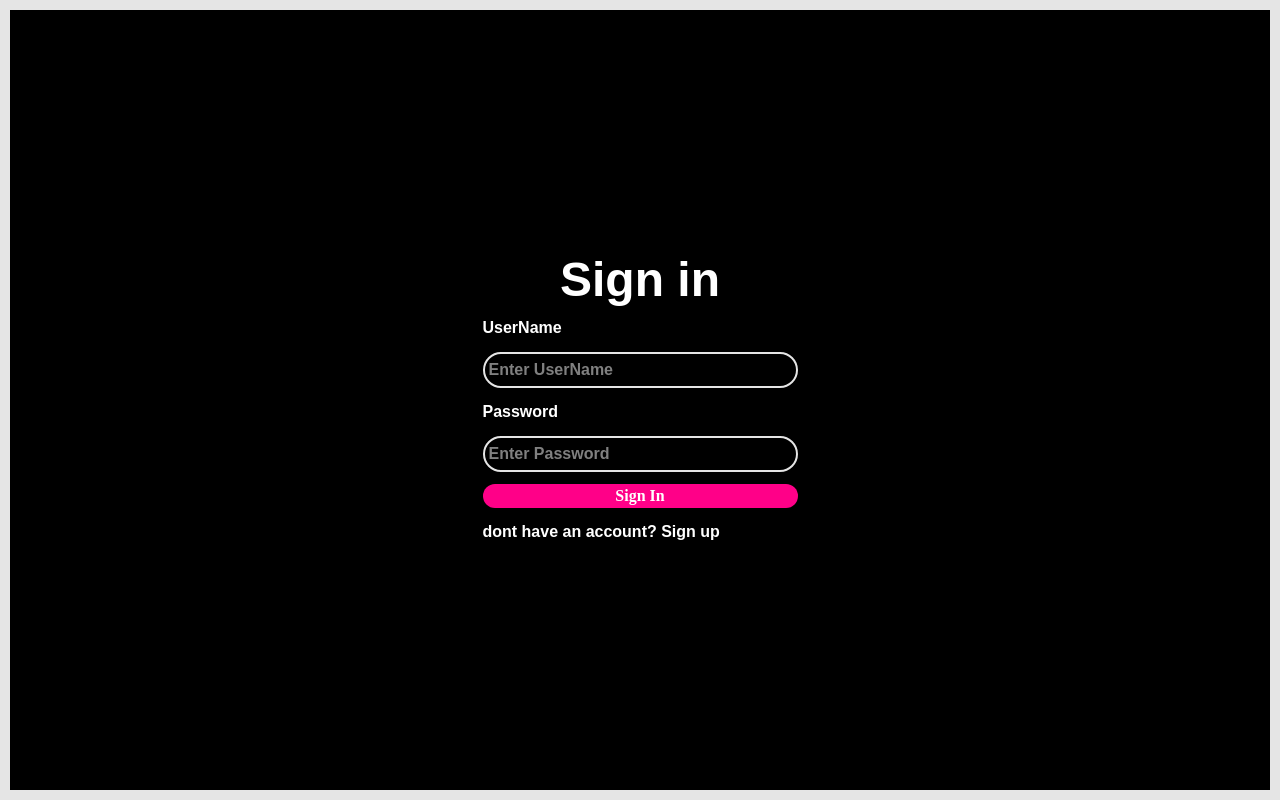
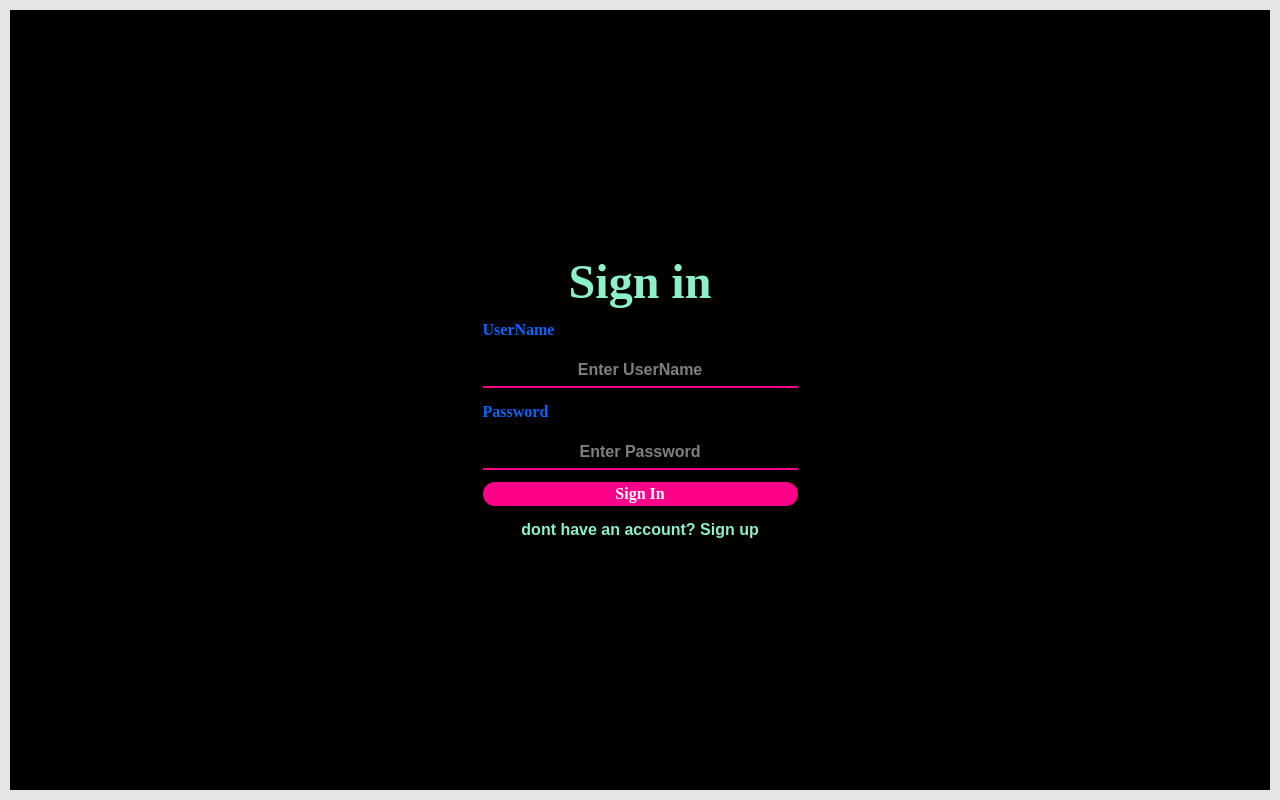
Before and after one commit to DAWAR-666/4OX.io-fe, a React (Vite) app: page /login in a window 1280 px wide. Built offline with nearby package versions, Linux system fonts and the light colour scheme; no server answers.

Commit message:
updated login ui

```diff
--- a/src/components/Login.tsx
+++ b/src/components/Login.tsx
@@ -29,40 +29,40 @@ const Login = () => {
 
     }
   return (
-    <div className="bg-black min-h-screen w-screen font-bold border-10 text-white flex justify-center items-center">
+    <div className="bg-black min-h-screen w-screen font-bold border-10 text-white flex  justify-center items-center">
         <Toaster position='top-center'/>
-        <form className="flex flex-col gap-3 w-1/2 md:w-1/4">
-            <div className="text-center text-3xl md:text-5xl">
+        <form className="flex flex-col animate-fade-in gap-3 w-1/2 md:w-1/4">
+            <div className="text-center text-3xl md:text-5xl font-['Press_Start_2p'] text-[#8df0cc]">
                 {login?'Sign in':'Sign up'}
             </div>
-            <span>UserName</span>
+            <span className="font-['Press_Start_2p'] text-[#0d63f8]">UserName</span>
             <input
                 required
                 type="text"
                 placeholder="Enter UserName"
                 value={userName}
                 onChange={(e)=>{setUserName(e.target.value)}}
-                className="border-2 rounded-full p-1"
+                className="border-b-2 border-[#ff0088] text-center focus:outline-none p-1"
             />
             {!login&&
             <>
-            <span>Email</span>
+            <span className="font-['Press_Start_2p'] text-[#0d63f8]">Email</span>
             <input
                 required
                 type="email"
                 placeholder="Enter Email"
                 value={email}
                 onChange={(e)=>{setEmail(e.target.value)}}
-                className="border-2 rounded-full p-1"
+                className="border-b-2 text-center focus:outline-none p-1 border-[#ff0088]"
             /></>}
-            <span>Password</span>
+            <span className="font-['Press_Start_2p'] text-[#0d63f8]">Password</span>
             <input
                 required
                 type="password"
                 placeholder="Enter Password"
                 value={password}
                 onChange={(e)=>{setPassword(e.target.value)}}
-                className="border-2 rounded-full p-1"
+                className="border-b-2 text-center focus:outline-none p-1 border-[#ff0088]"
             />
 
                 <button
@@ -72,7 +72,9 @@ const Login = () => {
                 >
                     {login?'Sign In':'Sign Up'}
                 </button>
-                <span onClick={()=>setLogin(!login)}>{login?'dont have an account? Sign up':'already registered? Sign in'}</span>
+                <span
+                    className='text-center text-[#8df0cc]'
+                    onClick={()=>setLogin(!login)}>{login?'dont have an account? Sign up':'already registered? Sign in'}</span>
         </form>
 
     </div>
```
